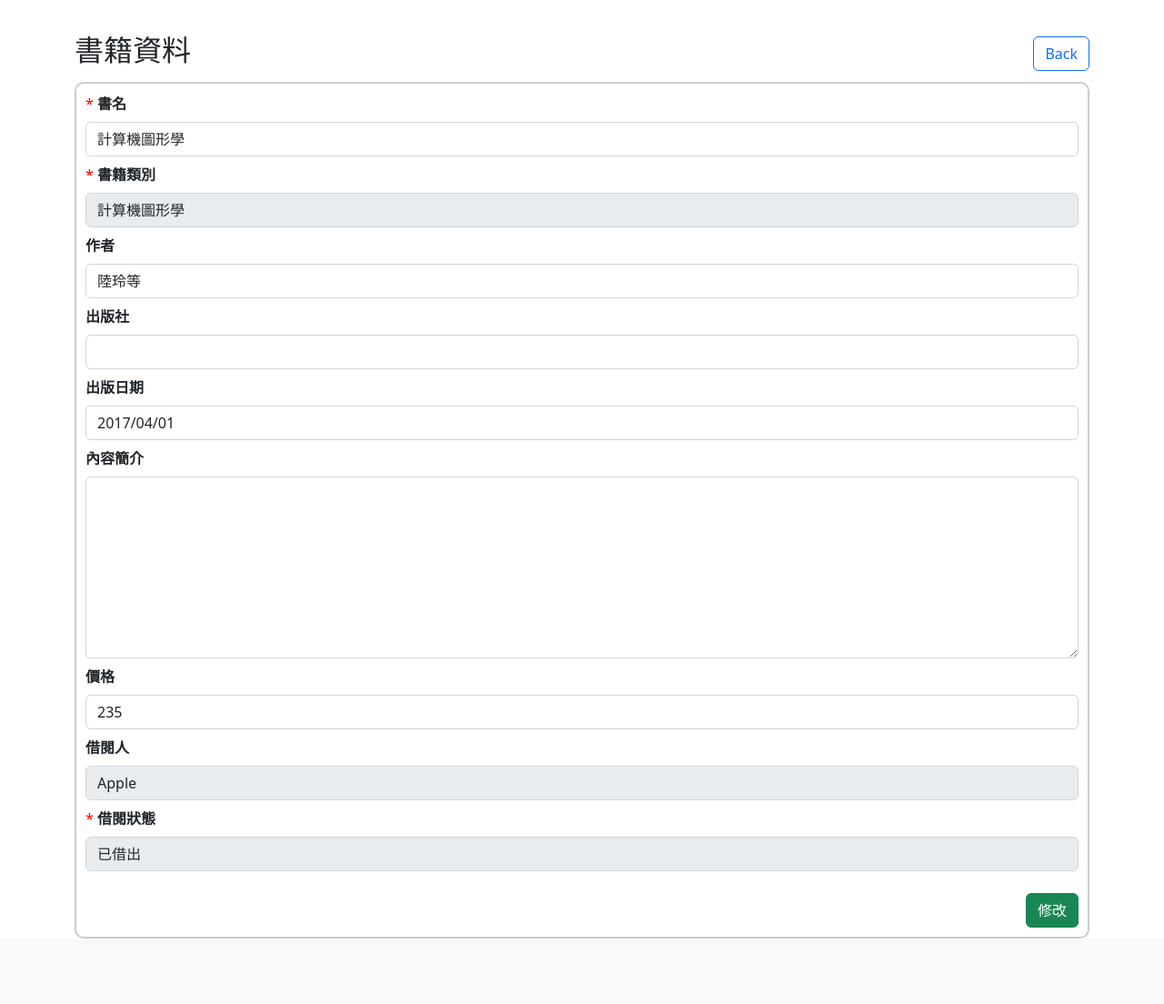
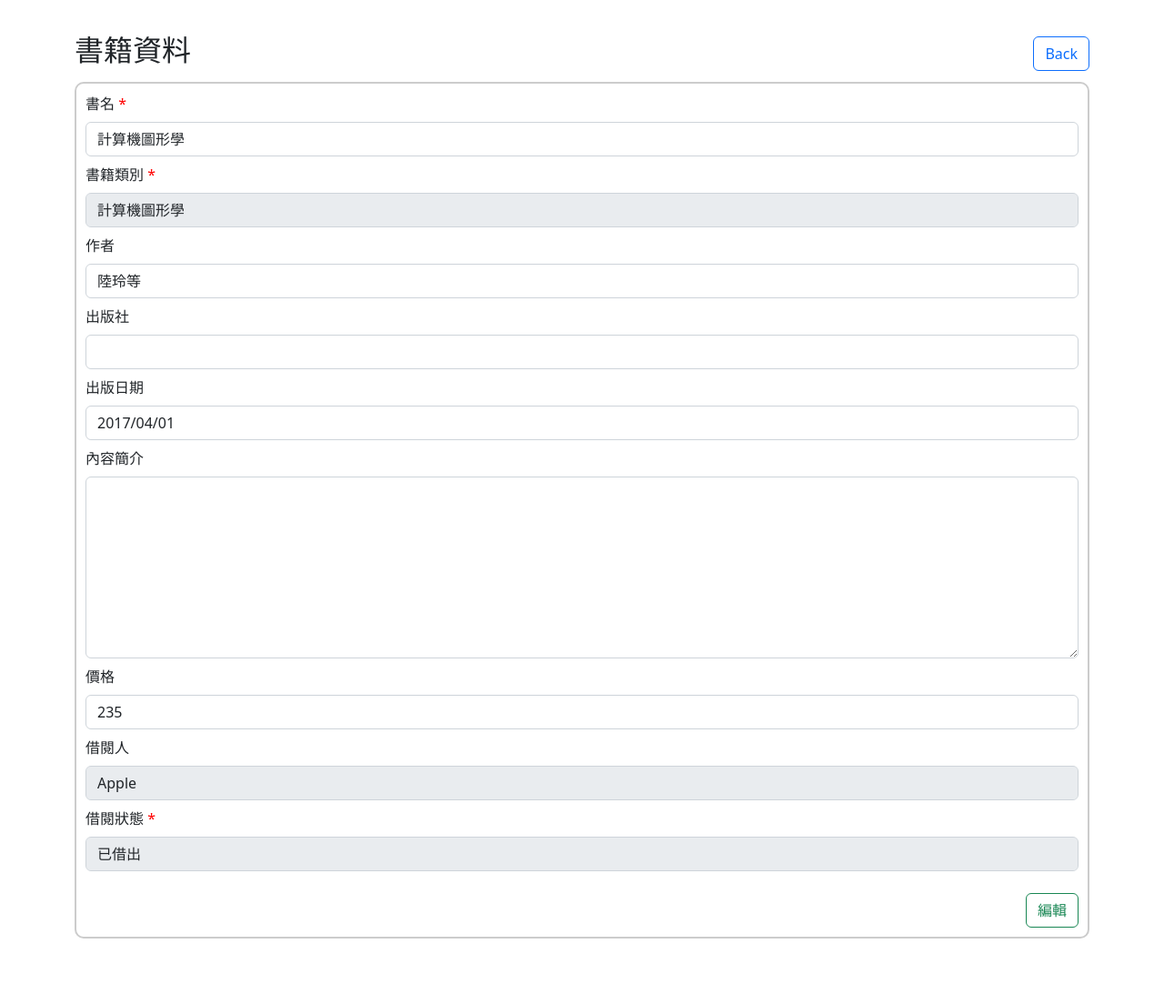
Before and after one commit to kuanchen11/BookMaintenanceSystem, a Django app: page /book/details/22/ in a window 1280 px wide. Shown: the part 60-1164 px from the top of the page at 91% size. Before the commit the page ends 1092 px from the top, so only its background shows below. Run offline with Django 5.2, Linux system fonts and the light colour scheme; a user stored in the database is signed in; data comes from the database, SQL or seed files in the repository.

Commit message:
0512-6
UI improvements

```diff
--- a/templates/books/base.html
+++ b/templates/books/base.html
@@ -16,6 +16,7 @@
     <link rel="stylesheet" type="text/css" href="{% static 'css/base.css' %}">
     <link rel="stylesheet" type="text/css" href="{% static 'css/books.css' %}">
     <title>{% block title %}{% endblock %}</title>
+    <link rel="icon" type="image/x-icon" href="{% static 'images/logo.png'%}" />
 </head>
 
 <body>
--- a/templates/books/bookcreate.html
+++ b/templates/books/bookcreate.html
@@ -80,7 +80,7 @@
         <div class="col-12">
             <br>
             <div class="d-grid gap-2 d-md-flex justify-content-md-end">
-                <button type="submit" class="btn btn-outline-success">新增</button>
+                <button type="submit" class="btn btn-outline-primary">新增</button>
             </div>
         </div>
     </form>
--- a/templates/books/bookedit.html
+++ b/templates/books/bookedit.html
@@ -88,6 +88,7 @@
         <script src="{% static 'js/bookcreate.js' %}"></script>
 
         <div class="col-12">
+            <label><span style="color:red;">* </span>為必填</label>
             <br>
             <div class="d-grid gap-2 d-md-flex justify-content-md-end">
                 <button type="button" class="btn btn-outline-danger" id="delete-book" data-book-id="{{ book.id }}" data-book-name="{{ book.name }}">刪除</button>
--- a/templates/books/booklendrec.html
+++ b/templates/books/booklendrec.html
@@ -11,8 +11,8 @@
     </div>
 </div>
 
-<table class="table table-striped">
-    <thead align="center">
+<table class="table">
+    <thead class="table-light">
         <tr>
             <th><strong>借閱日期</strong></th>
             <th><strong>借閱人編號</strong></th>
@@ -21,7 +21,7 @@
     </thead>
     <tbody>
         {% for lend_record in lend_records %}
-            <tr align="center">
+            <tr>
                 <td>{{ lend_record.borrow_date|date:"Y/m/d"}}</td>
                 <td>{{ lend_record.borrower.id }}</td>
                 <td>{{ lend_record.borrower }}</td>
--- a/templates/books/details.html
+++ b/templates/books/details.html
@@ -14,22 +14,22 @@
 <div class="lookup-form-bg">
     <form class="row g-2">
         <div class="col-12">
-          <label for="inputAddress" class="form-label"><span style="color:red;">* </span><strong>書名</strong></label>
+          <label for="inputAddress" class="form-label">書名<span style="color:red;"> *</span></label>
           <input type="text" class="form-control" id="inputAddress" value="{{book.name}}" readonly>
         </div>
 
         <div class="col-12">
-          <label for="inputAddress2" class="form-label"><span style="color:red;">* </span><strong>書籍類別</strong></label>
+          <label for="inputAddress2" class="form-label">書籍類別<span style="color:red;"> *</span></label>
           <input type="text" class="form-control" id="inputAddress2" value="{{book.category.category_name}}" disabled>
         </div>
 
         <div class="col-12">
-            <label for="inputAddress" class="form-label"><strong>作者</strong></label>
+            <label for="inputAddress" class="form-label">作者</label>
             <input type="text" class="form-control" id="inputAddress" value="{{book.author}}" readonly>
         </div>
 
         <div class="col-12">
-            <label for="inputAddress" class="form-label"><strong>出版社</strong></label>
+            <label for="inputAddress" class="form-label">出版社</label>
             {% if book.publisher == None %}
                 <input type="text" class="form-control" id="inputAddress" value="" readonly>
             {% else %}
@@ -38,12 +38,12 @@
         </div>
 
         <div class="col-12">
-            <label for="inputAddress" class="form-label"><strong>出版日期</strong></label>
+            <label for="inputAddress" class="form-label">出版日期</label>
             <input type="text" class="form-control" id="inputAddress" value="{{book.publish_date|date:"Y/m/d"}}" readonly>
         </div>
 
         <div class="col-12">
-            <label for="floatingTextarea2" class="form-label"><strong>內容簡介</strong></label>
+            <label for="floatingTextarea2" class="form-label">內容簡介</label>
             {% if book.summary == None %}
                 <textarea class="form-control" id="floatingTextarea2" style="height: 200px" readonly></textarea>
             {% else %}
@@ -52,17 +52,17 @@
         </div>
 
         <div class="col-12">
-            <label for="inputAddress" class="form-label"><strong>價格</strong></label>
+            <label for="inputAddress" class="form-label">價格</label>
             <input type="text" class="form-control" id="inputAddress" value="{{book.price|default:""}}" readonly>
         </div>
 
         <div class="col-12">
-            <label for="inputAddress2" class="form-label"><strong>借閱人</strong></label>
-            <input type="text" class="form-control" id="inputAddress2" value="{{keeper_name|default:"---------"}}" disabled>
+            <label for="inputAddress2" class="form-label">借閱人</label>
+            <input type="text" class="form-control" id="inputAddress2" value="{{keeper_name|default:"-"}}" disabled>
         </div>
 
         <div class="col-12">
-            <label for="inputAddress" class="form-label"><span style="color:red;">* </span><strong>借閱狀態</strong></label>
+            <label for="inputAddress" class="form-label">借閱狀態<span style="color:red;"> *</span></label>
             <input type="text" class="form-control" id="inputAddress" value="{{book.status.code_name}}" disabled>
         </div>
     </form>
@@ -70,10 +70,12 @@
     <div class="col-12">
         <br>
         <div class="d-grid gap-2 d-md-flex justify-content-md-end">
-            <button type="submit" class="btn btn-success" onclick="window.location.href='{% url 'BookEdit' book.id %}'">修改</button>
+            <button type="submit" class="btn btn-outline-success" onclick="window.location.href='{% url 'BookEdit' book.id %}'">編輯</button>
         </div>
     </div>
 </div>
-
+<br>
+<br>
+<br>
 
 {% endblock %}
```
